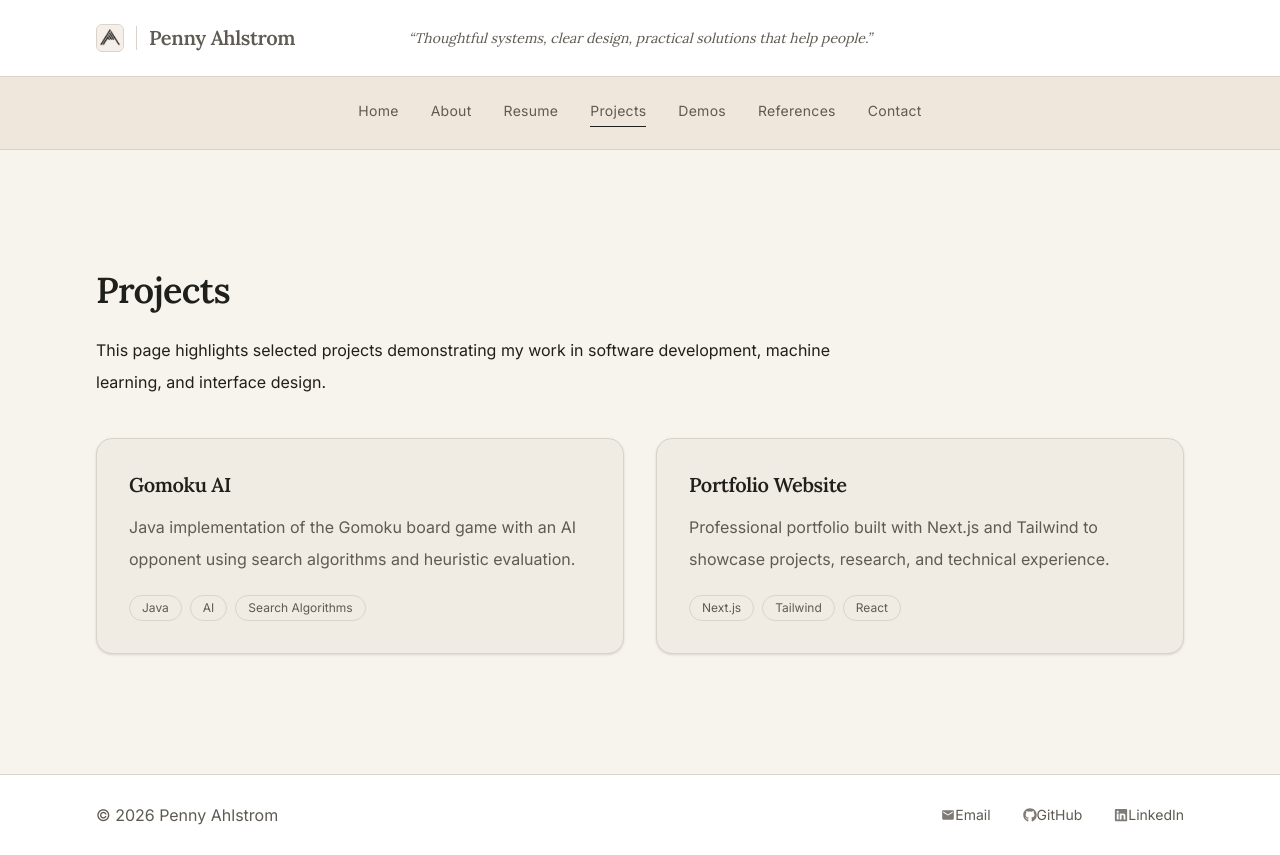
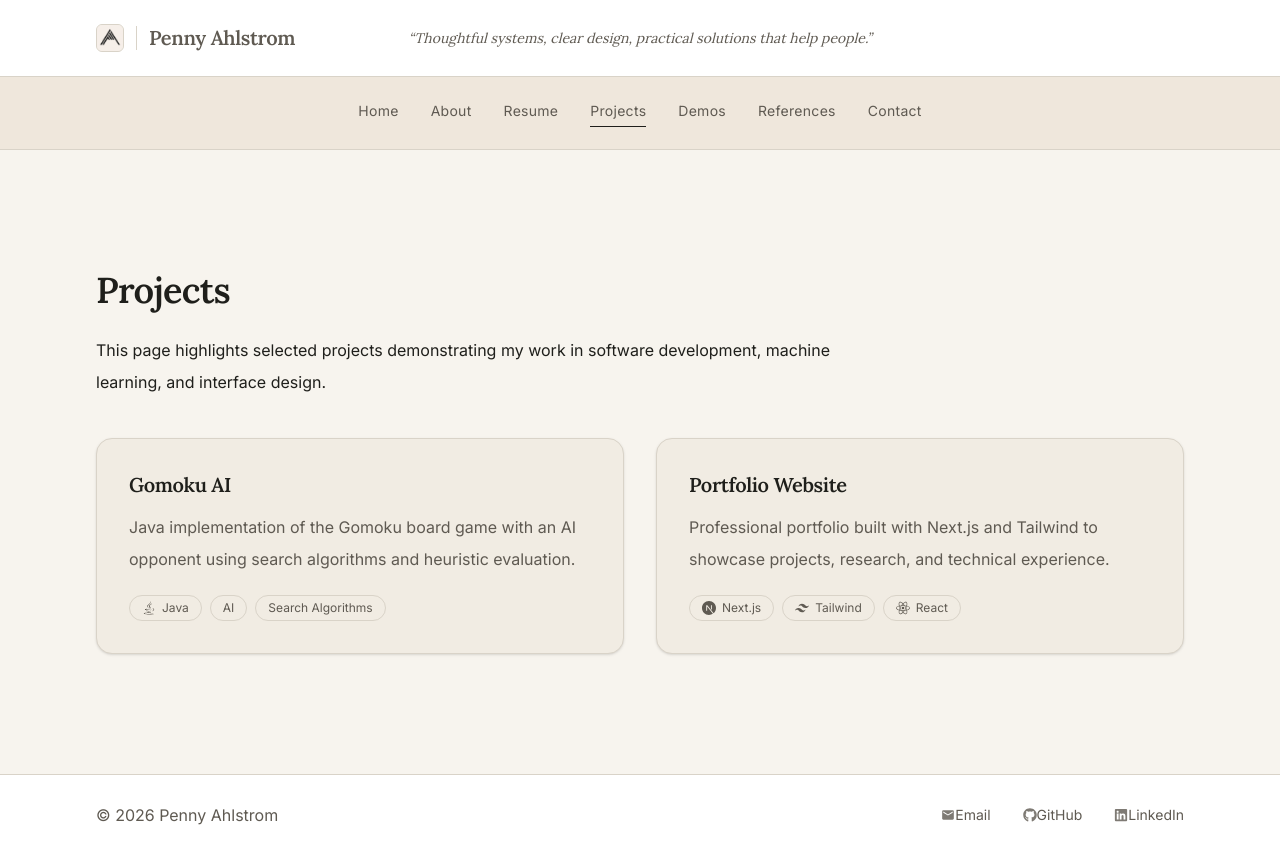
Before and after one commit to PennyAhlstrom/my-portfolio, a Next.js app: page /projects in a window 1280 px wide. Built offline with nearby package versions, Linux system fonts and the light colour scheme.

Commit message:
refactor techbadge to handle the icon lookup in a centralized manner for better maintainability

```diff
--- a/components/tech/TechBadge.tsx
+++ b/components/tech/TechBadge.tsx
@@ -1,24 +1,27 @@
+import { techIcons } from "@/components/icons/techIcons";
+
 type TechBadgeProps = {
-  children: React.ReactNode
-  icon?: React.ReactNode
-  className?: string
-}
+  children: string;
+  className?: string;
+};
 
 export default function TechBadge({
   children,
-  icon,
   className = "",
 }: TechBadgeProps) {
+  const key = children.toLowerCase();
+  const Icon = techIcons[key];
+
   return (
     <span
       className={`inline-flex items-center gap-1.5 rounded-full border border-border px-3 py-1 text-xs text-muted ${className}`}
     >
-      {icon && (
+      {Icon && (
         <span className="text-muted">
-          {icon}
+          <Icon className="text-sm shrink-0" />
         </span>
       )}
       {children}
     </span>
-  )
+  );
 }
```
